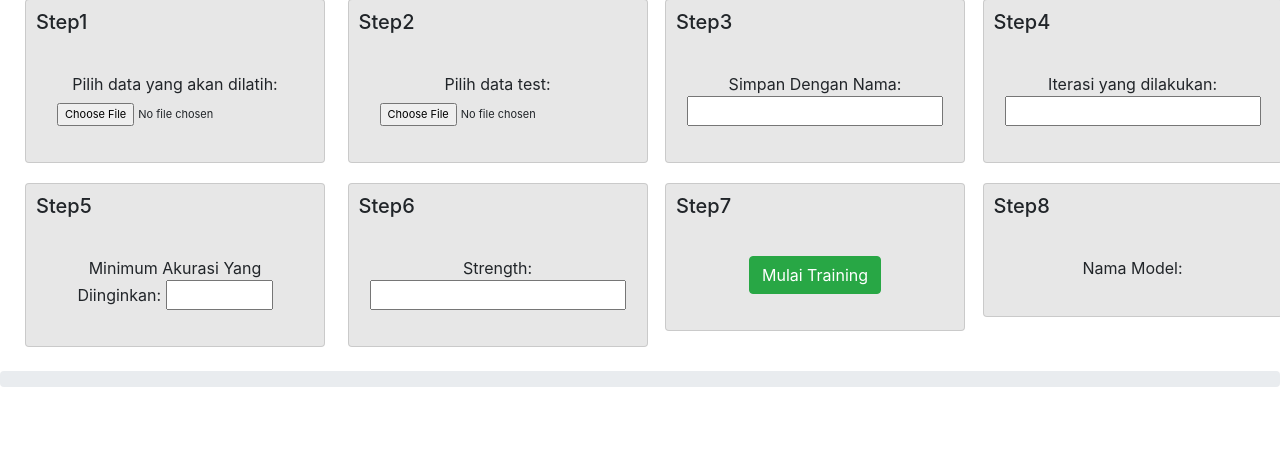
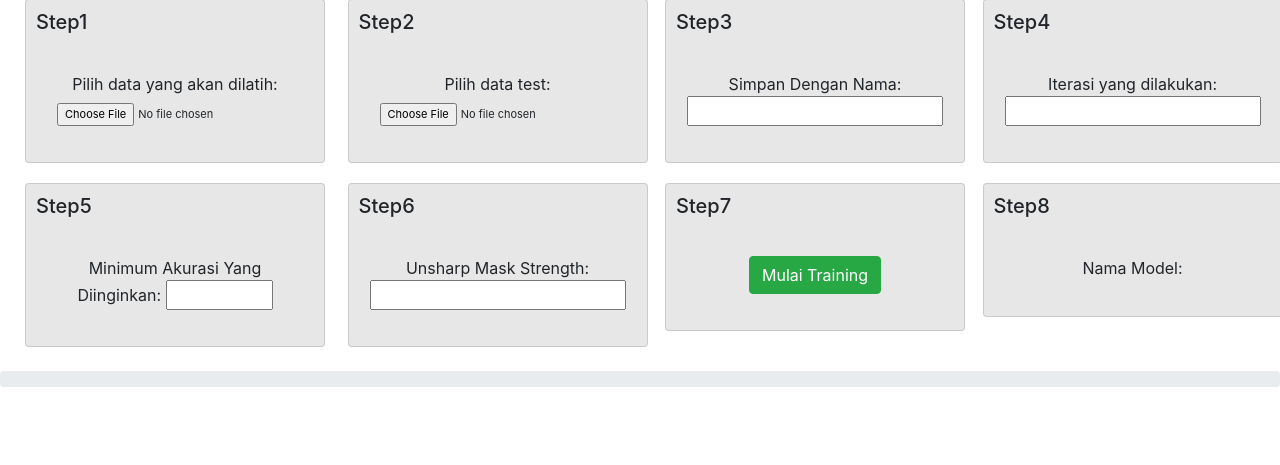
Before and after one commit to GraceMelody/svhn, a Flask app: page / in a window 1280 px wide. Shown: the part 315-780 px from the top of the page. Run offline with Flask 2, Linux system fonts and the light colour scheme; some libraries are stand-ins or nearby versions.

Commit message:
fix model view

```diff
--- a/static/js/myJs.js
+++ b/static/js/myJs.js
@@ -32,6 +32,7 @@ $(document).ready(function() {
         $("#loading_training").hide();
         $('#progressBar').attr('aria-valuenow', '').css('width', '0%').text('0%');
         $('#result').text(data.train);
+        $('#result').show();
       }
     });
   });
--- a/templates/UI_UAS.html
+++ b/templates/UI_UAS.html
@@ -77,7 +77,7 @@
       <h5 style="padding : 10px">Step6</h5>
         <div class="card-body">
           <p style="text-align : center">
-            Strength:
+            Unsharp Mask Strength:
             <br/>
             <input type="number" name="Strength"  id="Strength" size="50" min="0.00" step=0.01>
           </p>
@@ -102,7 +102,7 @@
         <div class="card-body">
           <p style="text-align : center">
            Nama Model: <br/>
-            <span id="result">?</span>
+            <span id="result"></span>
           </p>
         </div>
       </div>
```
